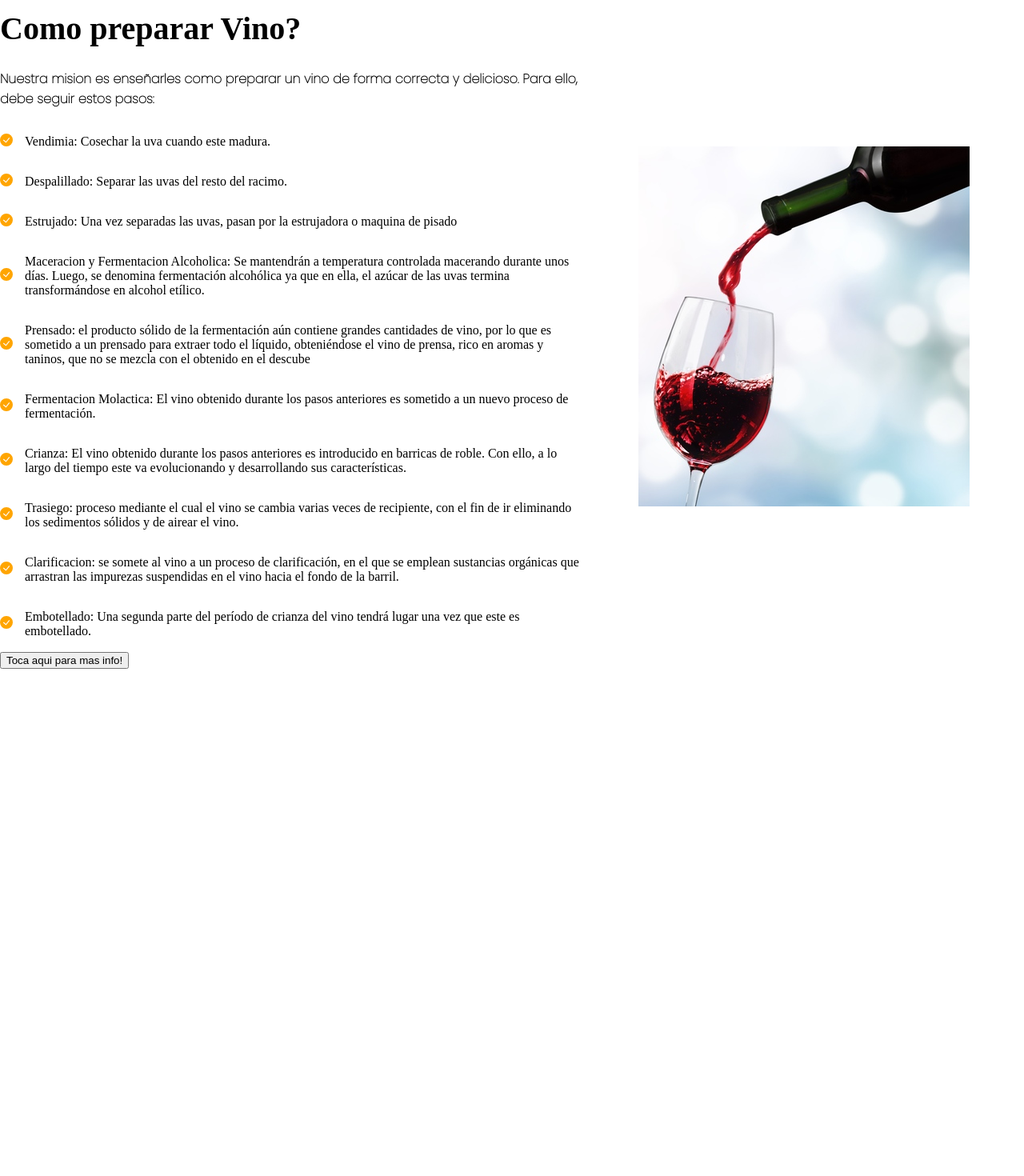
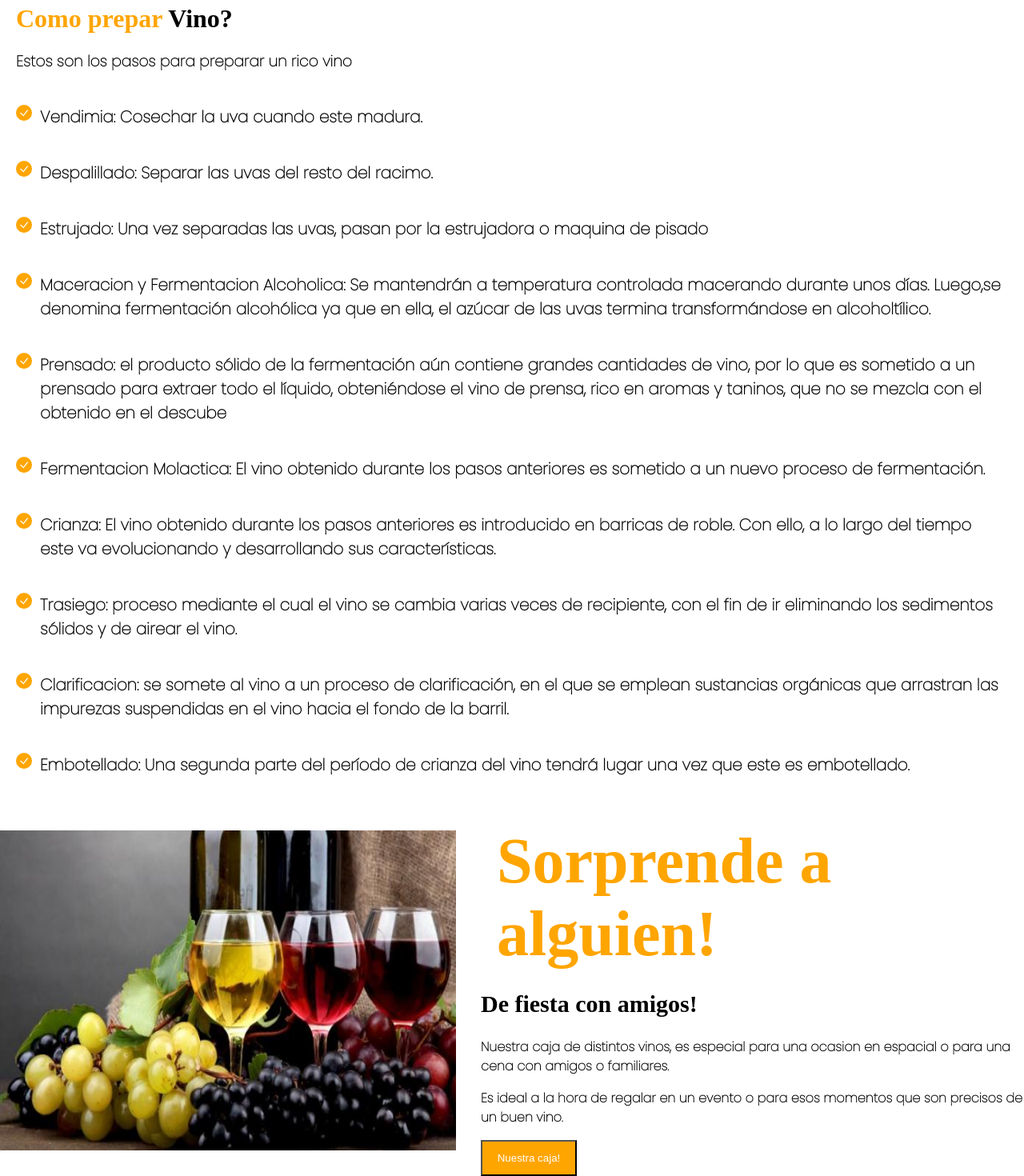
Before and after one commit to Lucas-Funes/Proyecto-Numen-2, a React (Create React App) app in the folder prueba/: page / in a window 1280 px wide. Shown: the part 15-1485 px from the top of the page at 80% size. Before the commit the page ends 871 px from the top, so only its background shows below. Built offline with nearby package versions, Linux system fonts and the light colour scheme.

Commit message:
ultimos cambios del dia

```diff
--- a/prueba/public/index.html
+++ b/prueba/public/index.html
@@ -25,6 +25,12 @@
       Learn how to configure a non-root public URL by running `npm run build`.
     -->
     <title>React App</title>
+    <link rel="preconnect" href="https://fonts.googleapis.com">
+    <link rel="preconnect" href="https://fonts.gstatic.com" crossorigin>
+    <link href="https://fonts.googleapis.com/css2?family=Poppins:wght@100&display=swap" rel="stylesheet">
+    <link rel="preconnect" href="https://fonts.googleapis.com">
+    <link rel="preconnect" href="https://fonts.gstatic.com" crossorigin>
+    <link href="https://fonts.googleapis.com/css2?family=Poppins:wght@100&display=swap" rel="stylesheet">
   </head>
   <body>
     <noscript>You need to enable JavaScript to run this app.</noscript>
--- a/prueba/src/App.js
+++ b/prueba/src/App.js
@@ -1,6 +1,7 @@
 //import Carrousel from './components/Carrousel/carrousel.js'
 //import Charity from './components/Charity/charity.js'
 import Content from './components/Content/content.js'
+import Surprise from './components/Surprise/surprise.js';
 //import Features from './components/Features/features.js'
 //import Footer from './components/Footer/footer.js'
 //import Health from './components/Health/health.js'
@@ -19,7 +20,7 @@ function App() {
       <br/>
 
 
-
+     <Surprise/>
 
 
 
--- a/prueba/src/components/Content/content.css
+++ b/prueba/src/components/Content/content.css
@@ -1,133 +1,55 @@
-@import url("https://fonts.googleapis.com/css2?family=Cormorant+Garamond:wght@300&display=swap");
-@import url("https://fonts.googleapis.com/css2?family=Poppins:wght@100&display=swap");
-
-h1 {
-  font-family: "Cormorant";
-  font-size: 40px;
+h1{
+  margin: 20px;
+  font-family: 'Cormorant';
+}
+.text-orange{
+  color: orange;
 }
 
-h3 {
-  font-family: "Poppins";
-  font-size: 16px;
+h3{
+  margin: 20px;
+  font-family: "Poppins", sans-serif;
 }
 
+
 p{
-  font-family: "Cormorant";
+  font-family: 'Poppins', sans-serif;
+  font-weight: 800;
   color: black;
   font-size: 16px;
 }
 
-.conteiner{
+.main-container {
+  display: flex;
+  flex-direction: column;
+}
+
+.items-container {
   display: flex;
   flex-direction: row;
-  justify-content: center;
-  align-content: center;
-  align-items: center;
+  align-items: baseline;
+  margin: 20px;
 }
 
-.conteiner-data{
-  display: flex;
-  flex-direction: row;
-  justify-content: center;
-  align-items: center;
-  align-content: center;
+.item-image {
+  width: 20px;
+  height: 20px;
+}
+
+.item-text {
+  font-size: 20px;
+  margin: 0;
+  margin-left: 10px;
+  margin-bottom: auto;
 }
 
 
 
-.conteiner-data-images{
-  display: flex;
-  flex-direction: column;
-}
-
-
-
-
-.images-datawine-one{
-  display: flex;
-  align-items: center;
-}
-.partone-data{
-  padding-left: 15px;
-}
-
-
-
-.images-datawine-two{
-  display: flex;
-  align-items: center;
-}
-.partwo-data{
-  padding-left: 15px;
-}
-
-
-
-.images-datawine-three{
-  display: flex;
-  align-items: center;
-}
-.parthree-data{
-  padding-left: 15px;
-}
-
-
-.images-datawine-four{
-  display: flex;
-  align-items: center;
-}
-.partfour-data{
-  padding-left: 15px;
-}
-
-.images-datawine-five{
-  display: flex;
-  align-items: center;
-}
-.partfive-data{
-  padding-left: 15px;
-}
-
-
-.images-datawine-six{
-  display: flex;
-  align-items: center;
-}
-.partsix-data{
-  padding-left: 15px;
-}
-
-
-.images-datawine-seven{
-  display: flex;
-  align-items: center;
-}
-.partseven-data{
-  padding-left: 15px;
-}
-
-.images-datawine-eight{
-  display: flex;
-  align-items: center;
-}
-.parteight-data{
-  padding-left: 15px;
-}
-
-.images-datawine-nine{
-  display: flex;
-  align-items: center;
-}
-.partnine-data{
-  padding-left: 15px;
-}
-
-.images-datawine-ten{
-  display: flex;
-  align-items: center;
-}
-.parten-data{
-  padding-left: 15px;
+.button{
+  color: white;
+  background-color:orange;
+  width: 200px;
+  height: 30px;
 }
 
 .conteiner-img{
--- a/prueba/src/components/Content/content.js
+++ b/prueba/src/components/Content/content.js
@@ -1,166 +1,83 @@
 import React from "react";
-import "../Content/content.js";
+import "../Content/content.css";
 import Vino from "../../Images/vinotinto.jpg";
 import icono from "../../Images/icon.svg";
-import "../Content/content.css";
 
 const Content = () => {
+
+  const imageurl = icono
+
+  const listItems = [
+  {
+    imagen: imageurl,
+    nombre: "Vendimia: Cosechar la uva cuando este madura.",
+  },
+  {
+    imagen: imageurl,
+    nombre: "Despalillado: Separar las uvas del resto del racimo.",
+  },
+  {
+    imagen: imageurl,
+    nombre:
+      "Estrujado: Una vez separadas las uvas, pasan por la estrujadora o maquina de pisado",
+  },
+
+  {
+    imagen: imageurl,
+    nombre:
+      "Maceracion y Fermentacion Alcoholica: Se mantendrán a temperatura controlada macerando durante unos días. Luego,se denomina fermentación alcohólica ya que en ella, el azúcar de las uvas termina transformándose en alcoholtílico.",
+  },
+
+  {
+    imagen: imageurl,
+    nombre:
+      "Prensado: el producto sólido de la fermentación aún contiene grandes cantidades de vino, por lo que es sometido a un prensado para extraer todo el líquido, obteniéndose el vino de prensa, rico en aromas y taninos, que no se mezcla con el obtenido en el descube",
+  },
+
+  {
+    imagen: imageurl,
+    nombre:
+      "Fermentacion Molactica: El vino obtenido durante los pasos  anteriores es sometido a un nuevo proceso de fermentación.",
+  },
+
+  {
+    imagen: imageurl,
+    nombre:
+      "Crianza: El vino obtenido durante los pasos anteriores es introducido en barricas de roble. Con ello, a lo largo del tiempo este va evolucionando y desarrollando sus características.",
+  },
+  {
+    imagen: imageurl,
+    nombre:
+      "Trasiego: proceso mediante el cual el vino se cambia varias veces de recipiente, con el fin de ir eliminando los sedimentos sólidos y de airear el vino.",
+  },
+
+  {
+    imagen: imageurl,
+    nombre:
+    "Clarificacion: se somete al vino a un proceso de clarificación, en el que se emplean sustancias orgánicas que arrastran las impurezas suspendidas en el vino hacia el fondo de la barril.",
+  },
+
+  {
+    imagen: imageurl,
+    nombre:
+    "Embotellado: Una segunda parte del período de crianza del vino tendrá lugar una vez que este es embotellado.",
+  },
+
+
+];
+
   return (
     <>
-      <div className="conteiner">
-        <div ClassName="conteiner-data">
-          <div className="data">
-            <div className="title-data">
-              <h1>Como preparar Vino?</h1>
-            </div>
-
-            <div className="subtitle-data">
-              <h3>
-                Nuestra mision es enseñarles como preparar un vino de forma
-                correcta y delicioso. Para ello, debe seguir estos pasos:
-              </h3>
-            </div>
-
-            <div className="conteiner-data-images">
-
-              <div className="images-datawine-one">
-                <div className = "partone-img">
-                  <img src = {icono}/>
-                </div>
-
-                <div className = "partone-data">
-                  <p>Vendimia: Cosechar la uva cuando este madura.</p>
-                </div>
-              </div>
-
-              <div className="images-datawine-two">
-                <div className="parttwo-img">
-                  <img src={icono} />
-                </div>
-                <div className="partwo-data">
-                  <p>Despalillado: Separar las uvas del resto del racimo.</p>
-                </div>
-              </div>
-
-              <div className="images-datawine-three">
-                <div className="parthree-img">
-                  <img src={icono} />
-                </div>
-                <div className="parthree-data">
-                  <p>
-                    Estrujado: Una vez separadas las uvas, pasan por la
-                    estrujadora o maquina de pisado
-                  </p>
-                </div>
-              </div>
-
-              <div className="images-datawine-four">
-                <div className="partfour-img">
-                  <img src={icono} />
-                </div>
-                <div className="partfour-data">
-                  <p>
-                    Maceracion y Fermentacion Alcoholica: Se mantendrán a
-                    temperatura controlada macerando durante unos días. Luego,
-                    se denomina fermentación alcohólica ya que en ella, el
-                    azúcar de las uvas termina transformándose en alcohol
-                    etílico.
-                  </p>
-                </div>
-              </div>
-
-              <div className="images-datawine-five">
-                <div className="partfive-img">
-                  <img src={icono} />
-                </div>
-                <div className="partfive-data">
-                  <p>
-                    Prensado: el producto sólido de la fermentación aún contiene
-                    grandes cantidades de vino, por lo que es sometido a un
-                    prensado para extraer todo el líquido, obteniéndose el vino
-                    de prensa, rico en aromas y taninos, que no se mezcla con el
-                    obtenido en el descube
-                  </p>
-                </div>
-              </div>
-
-              <div className="images-datawine-six">
-                <div className="partsix-img">
-                  <img src={icono} />
-                </div>
-                <div className="partsix-data">
-                  <p>
-                    Fermentacion Molactica: El vino obtenido durante los pasos
-                    anteriores es sometido a un nuevo proceso de fermentación.
-                  </p>
-                </div>
-              </div>
-
-              <div className="images-datawine-seven">
-                <div className="partseven-img">
-                  <img src={icono} />
-                </div>
-                <div className="partseven-data">
-                  <p>
-                    Crianza: El vino obtenido durante los pasos anteriores es
-                    introducido en barricas de roble. Con ello, a lo largo del
-                    tiempo este va evolucionando y desarrollando sus
-                    características.
-                  </p>
-                </div>
-              </div>
-
-              <div className="images-datawine-eight">
-                <div className="parteight-img">
-                  <img src={icono} />
-                </div>
-                <div className="parteight-data">
-                  <p>
-                    Trasiego: proceso mediante el cual el vino se cambia varias
-                    veces de recipiente, con el fin de ir eliminando los
-                    sedimentos sólidos y de airear el vino.
-                  </p>
-                </div>
-              </div>
-
-              <div className="images-datawine-nine">
-                <div className="partenine-img">
-                  <img src={icono} />
-                </div>
-                <div className="partnine-data">
-                  <p>
-                    Clarificacion: se somete al vino a un proceso de
-                    clarificación, en el que se emplean sustancias orgánicas que
-                    arrastran las impurezas suspendidas en el vino hacia el
-                    fondo de la barril.
-                  </p>
-                </div>
-              </div>
-
-              <div className="images-datawine-ten">
-                <div className="parten-img">
-                  <img src={icono} />
-                </div>
-                <div className="parten-data">
-                  <p>
-                    Embotellado: Una segunda parte del período de crianza del
-                    vino tendrá lugar una vez que este es embotellado.
-                  </p>
-                </div>
-              </div>
-            </div>
-          </div>
-
-          <div className = "button-conteiner">
-            <button className="boton">Toca aqui para mas info!</button>
-          </div>
-
+      <h1><span className = "text-orange">Como prepar</span> Vino?</h1>
+      <h3>Estos son los pasos para preparar un rico vino</h3>
+      <div className="main-container">
+        {listItems.map((item) => (
+        <div className="items-container">
+          <img src={item.imagen} alt={item.nombre} className="item-image"/>
+          <p className="item-text">{item.nombre}</p>
         </div>
-
-        <div className="conteiner-img">
-          <img src={Vino} />
-        </div>
-      </div>
+      ))}
+    </div>
     </>
   );
 };
--- a/prueba/src/components/Surprise/surprise.css
+++ b/prueba/src/components/Surprise/surprise.css
@@ -0,0 +1,63 @@
+
+.titulo-datos{
+    font-family: "Cormorant";
+    font-size: 40px;
+    color: orange;
+    padding-left: 31px;
+}
+
+
+.subtitulo-datos{
+    font-family: "Cormorant";
+    font-size: 20px;
+    padding-left: 31px;
+}
+
+
+.parrafouno-datos p{
+    font-family: 'Poppins', sans-serif;
+    font-size: 16px;
+    font-weight: 800;
+    line-height: 24px;
+    font-style: normal;
+    padding-left: 31px;
+}
+
+.parrafodos-datos p{
+    font-family: 'Poppins', sans-serif;
+    font-size: 16px;
+    font-weight: 800;
+    line-height: 24px;
+    font-style: normal;
+    padding-left: 31px;
+}
+
+
+.contenedor{
+    display: flex;
+    flex-direction: row;
+    justify-content: center;
+    margin: auto;
+    align-items: center;
+}
+
+.contenedor-datos{
+    display: flex;
+    justify-content: center;
+}
+
+.contenedor-imagenes img{
+    width: 570px;
+    height: 400px;
+}
+
+.boton-contenedor{
+    padding-left: 31px;
+}
+
+.boton{
+    background-color: orange;
+    color: white;
+    width: 120px;
+    height: 45px;
+}
--- a/prueba/src/components/Surprise/surprise.js
+++ b/prueba/src/components/Surprise/surprise.js
@@ -5,26 +5,39 @@ import vinooferta from '../../Images/vinooferta.jpg'
 const Surprise = () => {
     return (
         <>
-            <div className = "conteiner">
+            <div className = "contenedor">
 
-                <div className = "data">
+                <div className = "contenedor-imagenes">
                  <img src = {vinooferta}/>
+                </div>
+
+                <div className = "contendor-datos">
+                    <div className = "titulo-datos">
                         <h1>Sorprende a alguien!</h1>
+                    </div>
+
+                    <div className = "subtitulo-datos">
                         <h2>De fiesta con amigos!</h2>
-                    <br/>
+                    </div>
+
+                    <div className = "parrafouno-datos">
                         <p>
                             Nuestra caja de distintos vinos, es especial para una ocasion en espacial
                             o para una cena con amigos o familiares.
                         </p>
+                    </div>
+
+                    <div className = "parrafodos-datos">
                         <p>
                             Es ideal a la hora de regalar en un evento o para esos momentos que son precisos
                             de un buen vino.
                          </p>
-
-                    <button>Toca aqui para adquirir nuestra caja</button>
-
                     </div>
 
+                    <div className = "boton-contenedor">
+                        <button className = "boton">Nuestra caja!</button>
+                    </div>
+                </div>
 
             </div>
         </>
```
Also changed, not shown: prueba/src/index.css (line endings or trailing spaces). Lines whose indentation alone changed are shown as unchanged.
